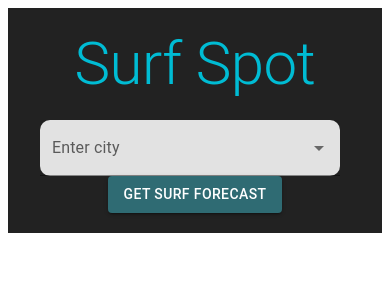
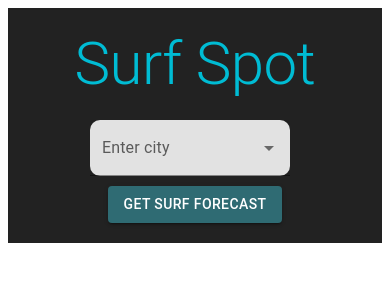
Before and after one commit to CarlosPettersen/SurfReport, a React (Create React App) app: page / in a window 390 px wide. Shown: the top 300 px of the page. Built offline with nearby package versions, Linux system fonts and the light colour scheme.

Commit message:
added isMobile state

```diff
--- a/src/WeatherApp.js
+++ b/src/WeatherApp.js
@@ -13,6 +13,7 @@ import {
   TableContainer,
   TableHead,
   TableRow,
+  useMediaQuery,
 } from "@mui/material";
 
 const Weather = () => {
@@ -22,6 +23,7 @@ const Weather = () => {
   const [loading, setLoading] = useState(false);
   const [error, setError] = useState(null);
   const [suggestions, setSuggestions] = useState([]);
+  const isMobile = useMediaQuery("(max-width:540px)");
 
   const handleInputChange = (e) => {
     const { value } = e.target;
@@ -167,7 +169,7 @@ const Weather = () => {
               style={{
                 marginRight: "10px",
                 borderRadius: "10px",
-                width: "300px",
+                width: isMobile ? "200px" : "300px",
                 backgroundColor: "#f0f0f0",
                 color: "#222",
               }}
@@ -181,6 +183,7 @@ const Weather = () => {
           style={{
             backgroundColor: "rgb(47 107 115)",
             color: "#fff",
+            marginTop: isMobile ? "10px" : "0px",
           }}
         >
           {loading ? "Loading..." : "Get surf forecast"}
```
